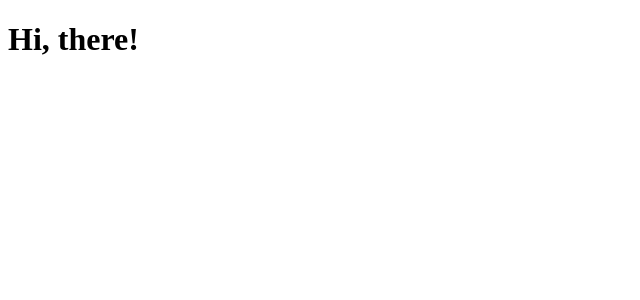
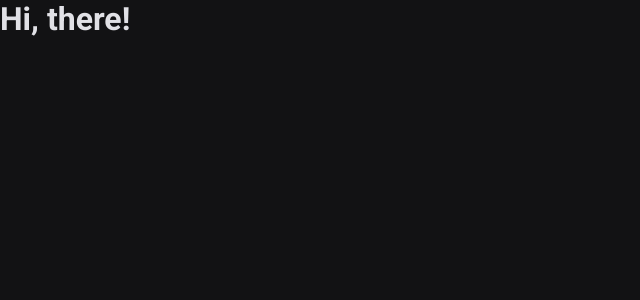
Before and after one commit to glauberbrack/nextjs-structure, a Next.js app: page / in a window 1280 px wide. Shown: the top 300 px of the page, without its empty margins (0-640 px from the left). Built offline with nearby package versions, Linux system fonts and the light colour scheme.

Commit message:
Using theme provider on _app.tsx

```diff
--- a/src/pages/_app.tsx
+++ b/src/pages/_app.tsx
@@ -1,8 +1,17 @@
 import React from 'react'
 import { AppProps } from 'next/app'
+import { ThemeProvider } from 'styled-components'
+
+import GlobalStyle from '../styles/global'
+import theme from '../styles/theme'
 
 const MyApp: React.FC<AppProps> = ({ Component, pageProps }) => {
-    return <Component {...pageProps} />
+    return (
+        <ThemeProvider theme={theme}>
+            <Component {...pageProps} />
+            <GlobalStyle />
+        </ThemeProvider>
+    )
 }
 
 export default MyApp
```
